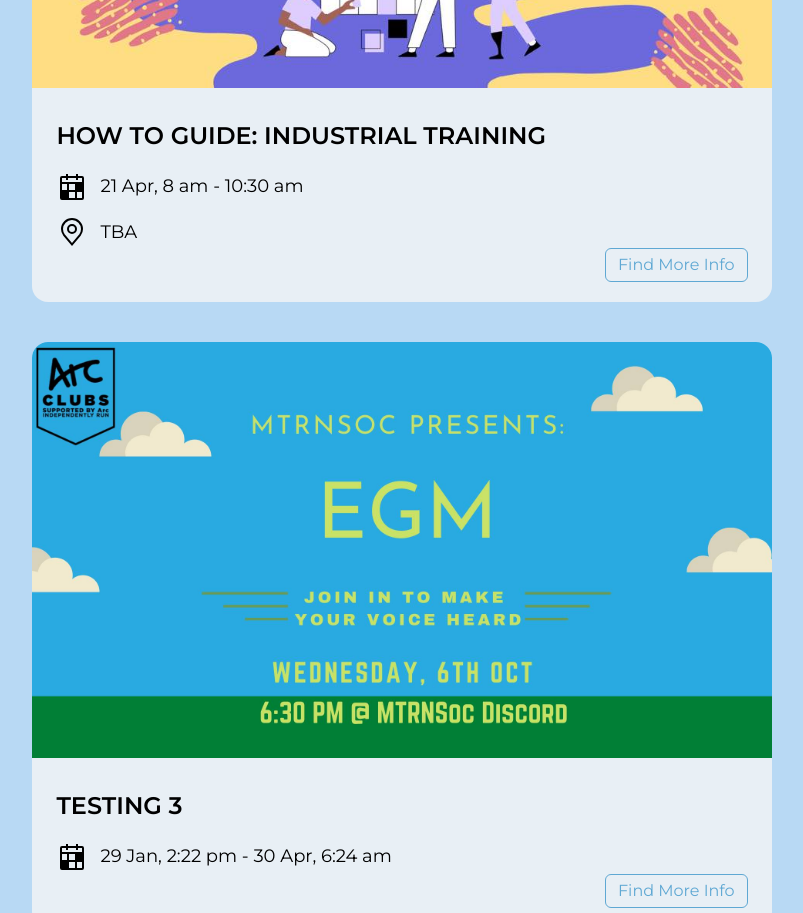
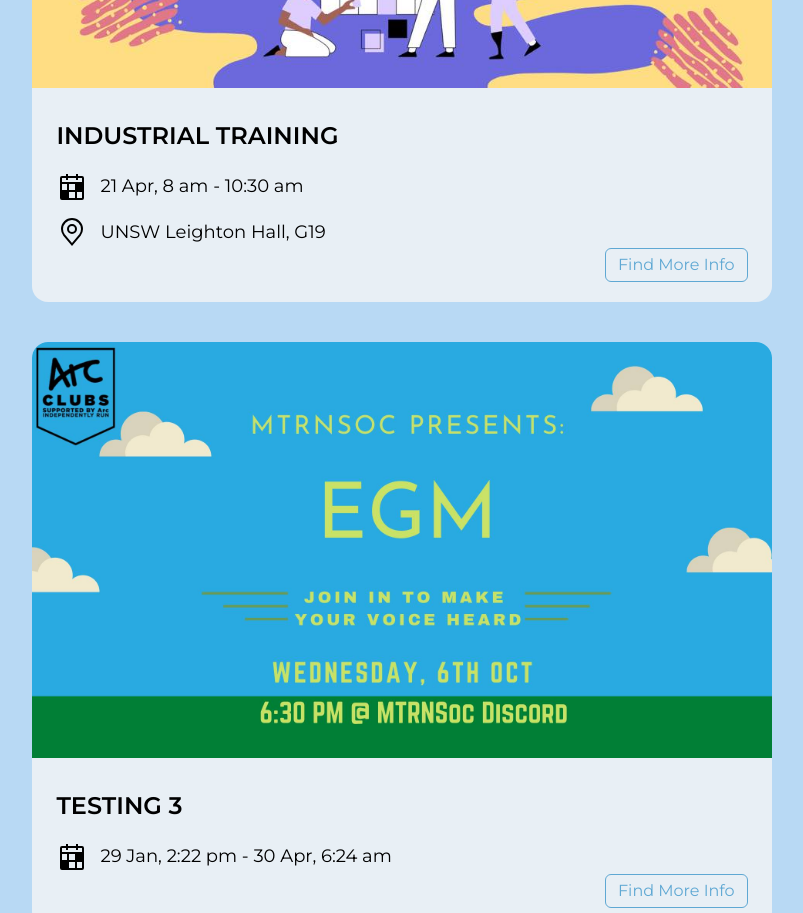
Before and after one commit to UNSW-Mechatronics-Society/mtrnsoc-website, a Next.js app: page /events in a window 1280 px wide. Shown: the part 2600-3513 px from the top of the page, without its empty margins (238-1041 px from the left). Built offline with nearby package versions, Linux system fonts and the light colour scheme; a web font is replaced by a local one.

Commit message:
Update Industry Training event

```diff
--- a/data/eventsData.ts
+++ b/data/eventsData.ts
@@ -359,11 +359,11 @@ const unsortedEventData: eventDetails[] = [
     date: [{ startDate: 1648792800, endDate: 1648803600 }],
   },
   {
-    title: "How To Guide: Industrial Training",
+    title: "Industrial Training",
     facebookEventLink: "https://www.facebook.com/events/1194347071366653",
     description: null,
     imagePath: "/images/events/2022/2022_it_training.jpg",
-    location: "TBA",
+    location: "UNSW Leighton Hall, G19",
     date: [{ startDate: 1650528000, endDate: 1650537000 }],
   },
   {
```
